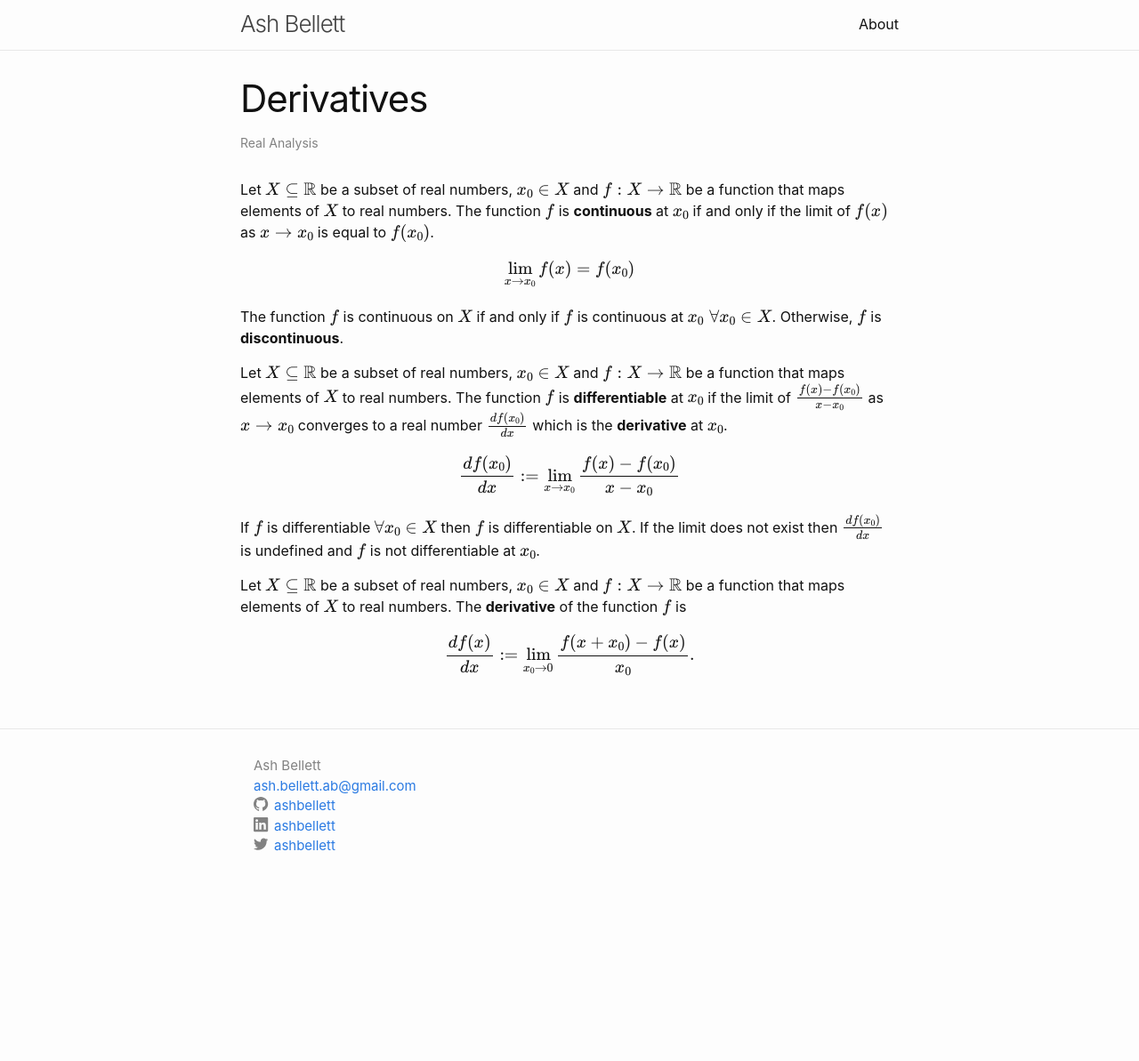
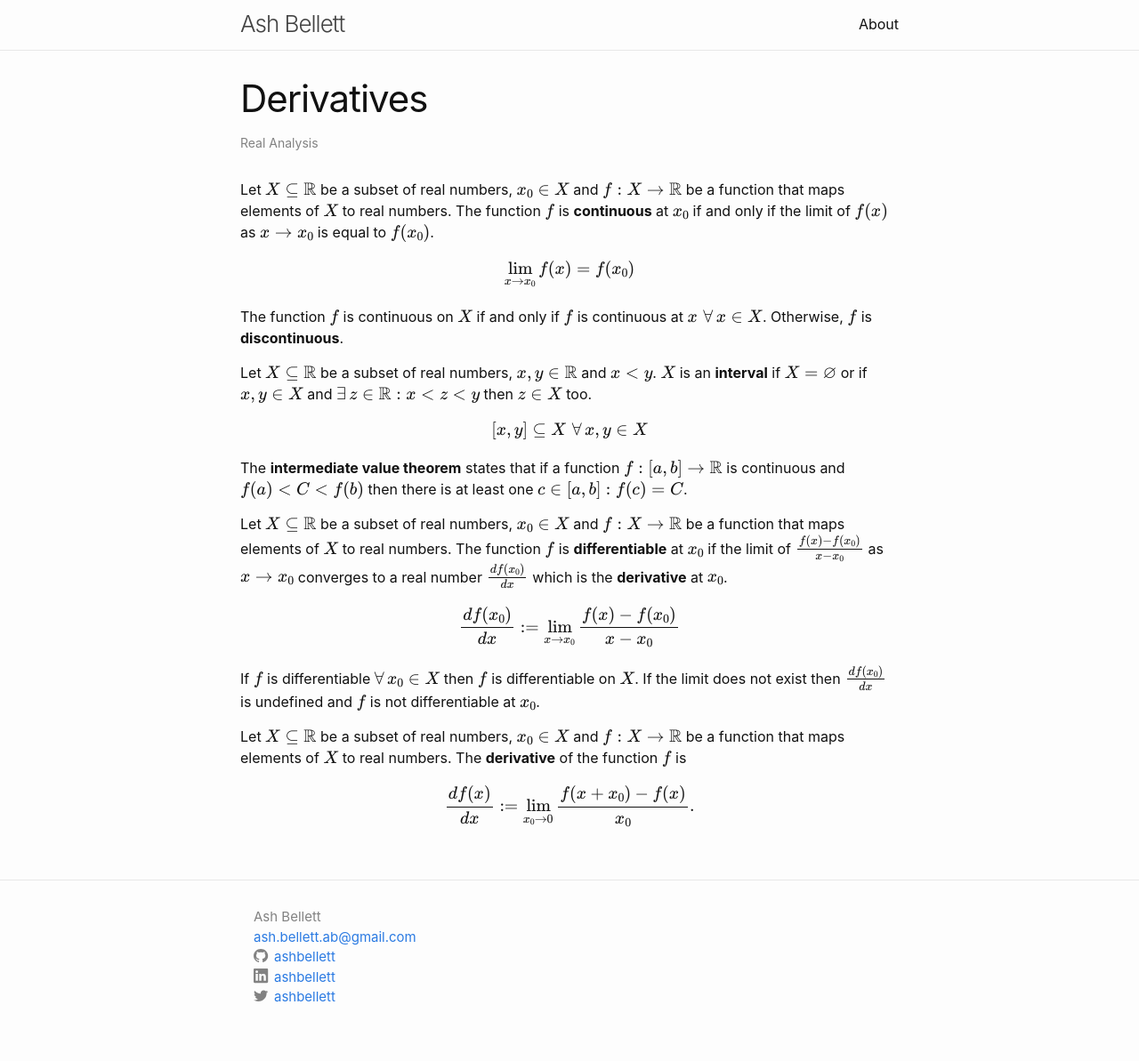
Before and after one commit to ashbellett/ashbellett.github.io, a Jekyll site: the page built from _posts/_real-analysis/derivatives.md, in a window 1280 px wide. Shown: the whole page at 89% size. Built offline with Jekyll 4.4.1, drawn with Linux system fonts in a browser that asks for light colours; some web fonts are replaced; before the commit the page ends 1023 px from its top, so only the background shows below that.

```diff
--- a/_posts/_real-analysis/derivatives.md
+++ b/_posts/_real-analysis/derivatives.md
@@ -10,13 +10,19 @@ Let $$X \subseteq \mathbb{R}$$ be a subset of real numbers, $$x_0 \in X$$ and $$
 
 $$ \lim_{x \rightarrow x_0} f(x) = f(x_0) $$
 
-The function $$f$$ is continuous on $$X$$ if and only if $$f$$ is continuous at $$x_0 \, \, \forall x_0 \in X$$. Otherwise, $$f$$ is **discontinuous**.
+The function $$f$$ is continuous on $$X$$ if and only if $$f$$ is continuous at $$x \, \, \forall \, x \in X$$. Otherwise, $$f$$ is **discontinuous**.
+
+Let $$X \subseteq \mathbb{R}$$ be a subset of real numbers, $$x,y \in \mathbb{R}$$ and $$x<y$$. $$X$$ is an **interval** if $$X=\varnothing$$ or if $$x,y \in X$$ and $$\exists \, z \in \mathbb{R} : x<z<y$$ then $$z\in X$$ too.
+
+$$[x,y]\subseteq X \,\, \forall \, x,y \in X$$
+
+The **intermediate value theorem** states that if a function $$f:[a,b]\rightarrow\mathbb{R}$$ is continuous and $$f(a)<C<f(b)$$ then there is at least one $$c\in[a,b] : f(c)=C$$.
 
 Let $$X \subseteq \mathbb{R}$$ be a subset of real numbers, $$x_0 \in X$$ and $$f: X \rightarrow \mathbb{R}$$ be a function that maps elements of $$X$$ to real numbers. The function $$f$$ is **differentiable** at $$x_0$$ if the limit of $$ \frac{f(x)-f(x_0)}{x-x_0}$$ as $$x \rightarrow x_0$$ converges to a real number $$ \frac{df(x_0)}{dx}$$ which is the **derivative** at $$x_0$$.
 
 $$ \frac{df(x_0)}{dx} := \lim_{x \rightarrow x_0} \frac{f(x)-f(x_0)}{x-x_0}$$
 
-If $$f$$ is differentiable $$ \forall x_0 \in X$$ then $$f$$ is differentiable on $$X$$. If the limit does not exist then $$ \frac{df(x_0)}{dx}$$ is undefined and $$f$$ is not differentiable at $$x_0$$.
+If $$f$$ is differentiable $$ \forall \, x_0 \in X$$ then $$f$$ is differentiable on $$X$$. If the limit does not exist then $$ \frac{df(x_0)}{dx}$$ is undefined and $$f$$ is not differentiable at $$x_0$$.
 
 Let $$X \subseteq \mathbb{R}$$ be a subset of real numbers, $$x_0 \in X$$ and $$f: X \rightarrow \mathbb{R}$$ be a function that maps elements of $$X$$ to real numbers. The **derivative** of the function $$f$$ is
 
```
Also changed, not shown: _pages/about.md (+4 -1 lines).
